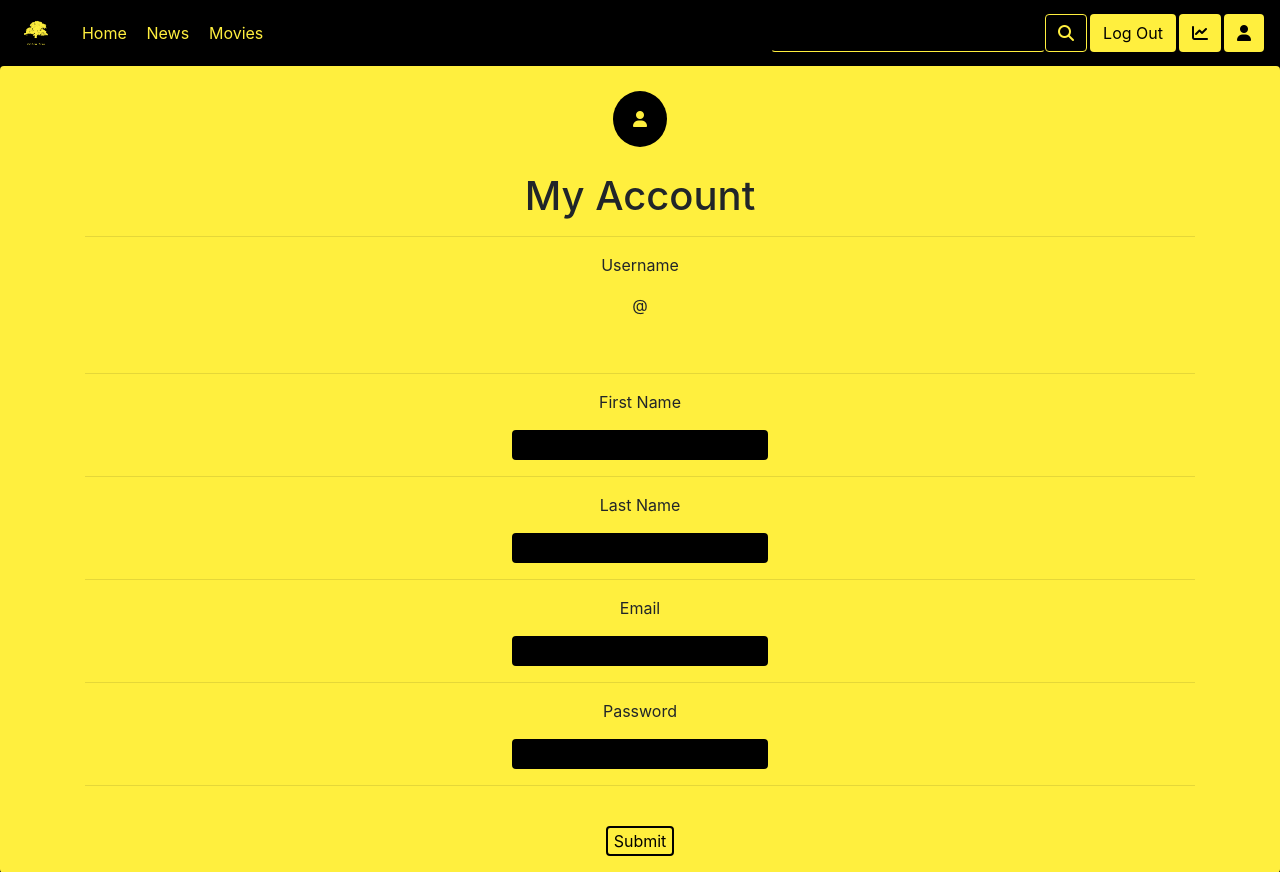
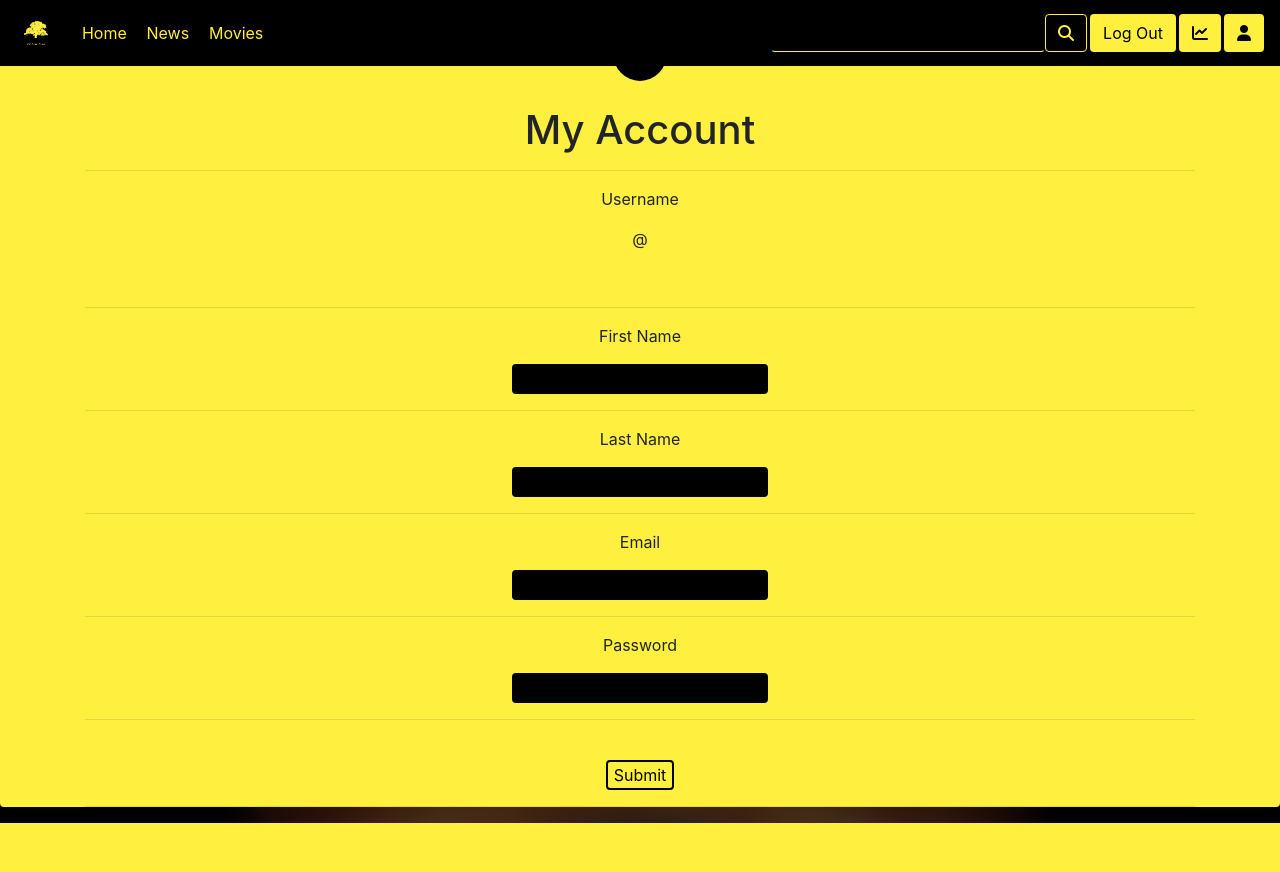
Before and after one commit to 3ilmakers/YellowTree, a PHP site: page /index.php?dashboard=user in a window 1280 px wide. Shown: the top 872 px of the page. After the commit the page ends 823 px from the top, so only its background shows below. Run offline with PHP 8.4, Linux system fonts and the light colour scheme; the visitor is signed in with stand-in values (Sample User, id 1); data that the repository does not hold is empty; some libraries are stand-ins or nearby versions.

Commit message:
navbar fixed

```diff
--- a/dashboard/admin.php
+++ b/dashboard/admin.php
@@ -7,7 +7,7 @@
   <meta name="viewport" content="width=device-width, initial-scale=1, shrink-to-fit=no">
 
   <!-- Bootstrap CSS -->
-  <link rel="stylesheet" href="https://stackpath.bootstrapcdn.com/bootstrap/4.4.1/css/bootstrap.min.css" integrity="sha384-Vkoo8x4CGsO3+Hhxv8T/Q5PaXtkKtu6ug5TOeNV6gBiFeWPGFN9MuhOf23Q9Ifjh" crossorigin="anonymous">
+  <!--<link rel="stylesheet" href="https://stackpath.bootstrapcdn.com/bootstrap/4.4.1/css/bootstrap.min.css" integrity="sha384-Vkoo8x4CGsO3+Hhxv8T/Q5PaXtkKtu6ug5TOeNV6gBiFeWPGFN9MuhOf23Q9Ifjh" crossorigin="anonymous">-->
   <link rel="stylesheet" href="./dashboard/dashboard.css">
   <script src="https://cdn.anychart.com/js/8.0.1/anychart-core.min.js"></script>
   <script src="https://cdn.anychart.com/js/8.0.1/anychart-pie.min.js"></script>
--- a/navbar/navbar.php
+++ b/navbar/navbar.php
@@ -12,7 +12,7 @@
   </head>
   <body>
     <header>
-      <nav class="navbar sticky-top navbar-expand-lg ">
+      <nav class="navbar fixed-top navbar-expand-lg ">
         <a class="navbar-brand" href="./">
           <img src="./assets/logo.jpg" width="40" height="40" class="d-inline-block align-top" alt="">
 
--- a/navbar/style.css
+++ b/navbar/style.css
@@ -8,6 +8,7 @@ body{
     background-size: percentage;
     background-repeat: no-repeat;
     background-position: center;
+
 
 }
 
```
